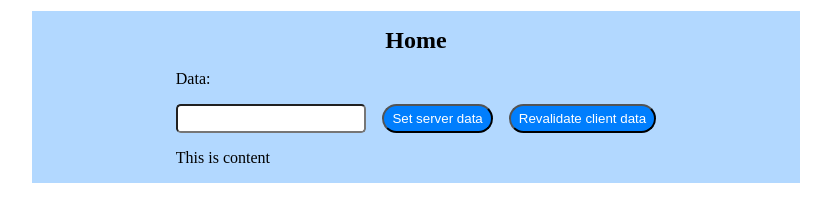
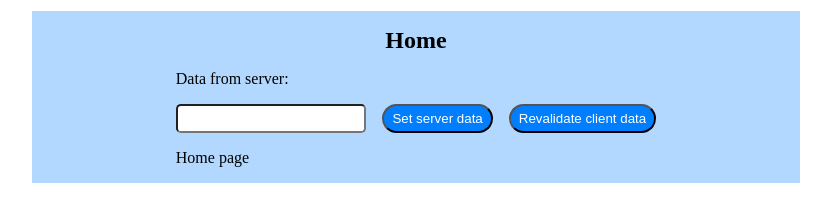
Before and after one commit to denisso/next13-app-exp, a Next.js app: page / in a window 1280 px wide. Shown: the part 129-346 px from the top of the page, without its empty margins (224-1055 px from the left). Built offline with nearby package versions, Linux system fonts and the light colour scheme.

Commit message:
update case

```diff
--- a/app/page.tsx
+++ b/app/page.tsx
@@ -1,7 +1,7 @@
 import { Page } from "@/components/Page";
 
 export default function Shop() {
-  return <Page headerText="Home">This is content</Page>;
+  return <Page headerText="Home">Home page</Page>;
 }
 
 export const dynamic = "force-dynamic";
--- a/components/Page.tsx
+++ b/components/Page.tsx
@@ -1,7 +1,7 @@
 import Link from "next/link";
 import styles from "./Page.module.scss";
 import { ClientComponent } from "./ClientComponent";
-// import { data } from "@/data";
+import { data } from "@/data";
 
 export const Page = ({
   headerText,
@@ -10,11 +10,10 @@ export const Page = ({
   headerText: string;
   children?: React.ReactNode;
 }) => {
-  // data.value = "" + Date.now();
   return (
     <section className={styles.section}>
       <h2 className={styles.header}>{headerText}</h2>
-      <div>Data: {process.env.VAL}</div>
+      <div>Data from server: {data.value}</div>
       <div>
         <ClientComponent />
       </div>
@@ -27,7 +26,6 @@ export const Page = ({
           </Link>
         )}
       </div>
-
     </section>
   );
 };
```
